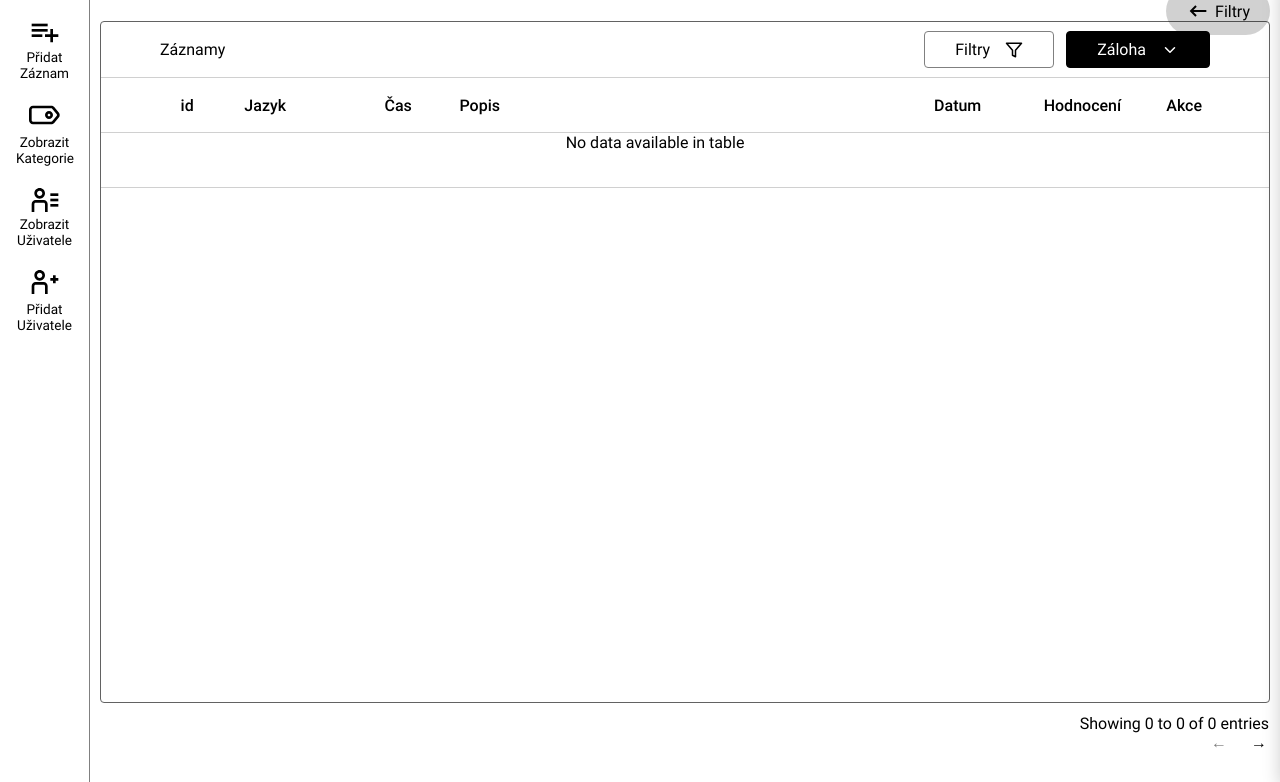
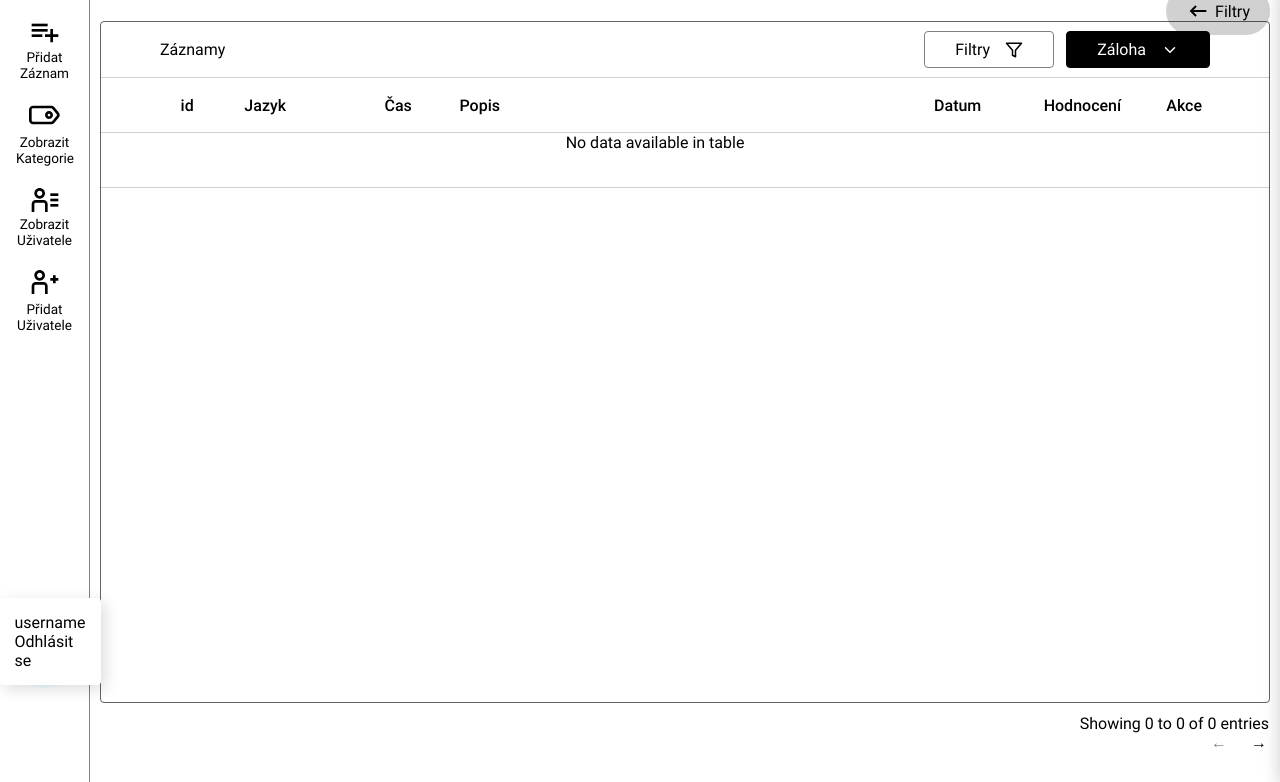
Before and after one commit to vojk/ghosts_tda, a Flask app: page / in a window 1280 px wide; the page is wider, and only the part inside the window is pictured. Shown: the part 18-800 px from the top of that part. Run offline with Flask 2, Linux system fonts and the light colour scheme; a user stored in the database is signed in; data comes from the database, SQL or seed files in the repository; parts of the project's set-up code (start-up, migrations or seed data) failed here and were passed over.

Commit message:
přidana ikonka pro uživatele

```diff
--- a/app/static/css/side_bar_menu.css
+++ b/app/static/css/side_bar_menu.css
@@ -49,3 +49,14 @@
 .menu_item{
     cursor: pointer;
 }
+
+.menuUser{
+    position: absolute;
+    width: fit-content;
+    height: fit-content;
+    background-color: white;
+    z-index: 5;
+    padding: 15px;
+    border-radius: 4px;
+    box-shadow: 4px 4px 16px #00000024;
+}
--- a/app/templates/action_tab.html
+++ b/app/templates/action_tab.html
@@ -4,17 +4,11 @@
             <a class="menu_item" onclick="add_record()" id="menu_item_add_record">
                 <div class="menu_item_wrap" style="">
                     <div class="menu_item_wrap_img">
-                        <svg
-                                width="32"
-                                height="32"
-                                viewBox="0 0 24 24"
-                                fill="none"
-                                xmlns="http://www.w3.org/2000/svg"
-                        >
-                            <path d="M2 5H14V7H2V5Z" fill="currentColor"/>
-                            <path d="M2 9H14V11H2V9Z" fill="currentColor"/>
-                            <path d="M10 13H2V15H10V13Z" fill="currentColor"/>
-                            <path d="M16 9H18V13H22V15H18V19H16V15H12V13H16V9Z" fill="currentColor"/>
+                        <svg width="32" height="32" viewBox="0 0 24 24" fill="none" xmlns="http://www.w3.org/2000/svg">
+                            <path d="M2 5H14V7H2V5Z" fill="currentColor" />
+                            <path d="M2 9H14V11H2V9Z" fill="currentColor" />
+                            <path d="M10 13H2V15H10V13Z" fill="currentColor" />
+                            <path d="M16 9H18V13H22V15H18V19H16V15H12V13H16V9Z" fill="currentColor" />
                         </svg>
                     </div>
 
@@ -27,25 +21,13 @@
             <a class="menu_item" onclick="showCategories()" id="menu_item_show_categories">
                 <div class="menu_item_wrap" style="margin-top: 3px">
                     <div class="menu_item_wrap_img">
-                        <svg
-                                width="32"
-                                height="32"
-                                viewBox="0 0 24 24"
-                                fill="none"
-                                xmlns="http://www.w3.org/2000/svg"
-                        >
-                            <path
-                                    fill-rule="evenodd"
-                                    clip-rule="evenodd"
+                        <svg width="32" height="32" viewBox="0 0 24 24" fill="none" xmlns="http://www.w3.org/2000/svg">
+                            <path fill-rule="evenodd" clip-rule="evenodd"
                                 d="M2 8V16C2 16.5523 2.44772 17 3 17H16.6202C16.9121 17 17.1895 16.8724 17.3795 16.6508L20.808 12.6508C21.129 12.2763 21.129 11.7237 20.808 11.3492L17.3795 7.34921C17.1895 7.12756 16.9121 7 16.6202 7H3C2.44772 7 2 7.44772 2 8ZM0 8V16C0 17.6569 1.34315 19 3 19H16.6202C17.496 19 18.328 18.6173 18.898 17.9524L22.3265 13.9524C23.2895 12.8289 23.2895 11.1711 22.3265 10.0476L18.898 6.04763C18.328 5.38269 17.496 5 16.6202 5H3C1.34315 5 0 6.34315 0 8Z"
-                                    fill="currentColor"
-                            />
-                            <path
-                                    fill-rule="evenodd"
-                                    clip-rule="evenodd"
+                                fill="currentColor" />
+                            <path fill-rule="evenodd" clip-rule="evenodd"
                                 d="M15 13C15.5523 13 16 12.5523 16 12C16 11.4477 15.5523 11 15 11C14.4477 11 14 11.4477 14 12C14 12.5523 14.4477 13 15 13ZM15 15C16.6569 15 18 13.6569 18 12C18 10.3431 16.6569 9 15 9C13.3431 9 12 10.3431 12 12C12 13.6569 13.3431 15 15 15Z"
-                                    fill="currentColor"
-                            />
+                                fill="currentColor" />
                         </svg>
                     </div>
 
@@ -58,26 +40,16 @@
             <a class="menu_item" onclick="showUsers()" id="menu_item_show_users">
                 <div class="menu_item_wrap" style="margin-top: 3px">
                     <div class="menu_item_wrap_img">
-                        <svg
-                                width="32"
-                                height="32"
-                                viewBox="0 0 24 24"
-                                fill="none"
-                                xmlns="http://www.w3.org/2000/svg"
-                        >
-                            <path
-                                    fill-rule="evenodd"
-                                    clip-rule="evenodd"
+                        <svg width="32" height="32" viewBox="0 0 24 24" fill="none" xmlns="http://www.w3.org/2000/svg">
+                            <path fill-rule="evenodd" clip-rule="evenodd"
                                 d="M8 11C10.2091 11 12 9.20914 12 7C12 4.79086 10.2091 3 8 3C5.79086 3 4 4.79086 4 7C4 9.20914 5.79086 11 8 11ZM8 9C9.10457 9 10 8.10457 10 7C10 5.89543 9.10457 5 8 5C6.89543 5 6 5.89543 6 7C6 8.10457 6.89543 9 8 9Z"
-                                    fill="currentColor"
-                            />
+                                fill="currentColor" />
                             <path
                                 d="M11 14C11.5523 14 12 14.4477 12 15V21H14V15C14 13.3431 12.6569 12 11 12H5C3.34315 12 2 13.3431 2 15V21H4V15C4 14.4477 4.44772 14 5 14H11Z"
-                                    fill="currentColor"
-                            />
-                            <path d="M22 11H16V13H22V11Z" fill="currentColor"/>
-                            <path d="M16 15H22V17H16V15Z" fill="currentColor"/>
-                            <path d="M22 7H16V9H22V7Z" fill="currentColor"/>
+                                fill="currentColor" />
+                            <path d="M22 11H16V13H22V11Z" fill="currentColor" />
+                            <path d="M16 15H22V17H16V15Z" fill="currentColor" />
+                            <path d="M22 7H16V9H22V7Z" fill="currentColor" />
                         </svg>
                     </div>
 
@@ -90,24 +62,14 @@
             <a class="menu_item" onclick="addUser_window_outOfBox()" id="menu_item_add_user">
                 <div class="menu_item_wrap" style="margin-top: 3px">
                     <div class="menu_item_wrap_img">
-                        <svg
-                                width="32"
-                                height="32"
-                                viewBox="0 0 24 24"
-                                fill="none"
-                                xmlns="http://www.w3.org/2000/svg"
-                        >
-                            <path
-                                    fill-rule="evenodd"
-                                    clip-rule="evenodd"
+                        <svg width="32" height="32" viewBox="0 0 24 24" fill="none" xmlns="http://www.w3.org/2000/svg">
+                            <path fill-rule="evenodd" clip-rule="evenodd"
                                 d="M8 11C10.2091 11 12 9.20914 12 7C12 4.79086 10.2091 3 8 3C5.79086 3 4 4.79086 4 7C4 9.20914 5.79086 11 8 11ZM8 9C9.10457 9 10 8.10457 10 7C10 5.89543 9.10457 5 8 5C6.89543 5 6 5.89543 6 7C6 8.10457 6.89543 9 8 9Z"
-                                    fill="currentColor"
-                            />
+                                fill="currentColor" />
                             <path
                                 d="M11 14C11.5523 14 12 14.4477 12 15V21H14V15C14 13.3431 12.6569 12 11 12H5C3.34315 12 2 13.3431 2 15V21H4V15C4 14.4477 4.44772 14 5 14H11Z"
-                                    fill="currentColor"
-                            />
-                            <path d="M18 7H20V9H22V11H20V13H18V11H16V9H18V7Z" fill="currentColor"/>
+                                fill="currentColor" />
+                            <path d="M18 7H20V9H22V11H20V13H18V11H16V9H18V7Z" fill="currentColor" />
                         </svg>
                     </div>
 
@@ -116,6 +78,44 @@
                     </span>
                 </div>
             </a>
+
+            <div style="position: relative; margin-top: 250px; display: flex; flex-flow: row;">
+                <div style="margin: auto;">
+                    <a style="cursor:pointer;" class="userIcon">
+                        <svg xmlns="http://www.w3.org/2000/svg" width="90" height="90" fill="none"
+                            viewBox="0 0 512 512">
+                            <g clip-path="url(#a)">
+                                <rect width="512" height="512" fill="#fff" rx="256" />
+                                <g filter="url(#b)" opacity=".34">
+                                    <path fill="#C2F4FF"
+                                        d="M262.5 262.5c-77.6 10-207.667-29.167-263-50v305h513v-305c-163.5 0-153 37.5-250 50Z" />
+                                </g>
+                                <circle cx="256" cy="128.608" r="69.608" fill="#5E6868" />
+                                <ellipse cx="256" cy="339.679" fill="#5E6868" rx="172" ry="112.721" />
+                            </g>
+                            <defs>
+                                <clipPath id="a">
+                                    <rect width="512" height="512" fill="#fff" rx="256" />
+                                </clipPath>
+                                <filter id="b" width="599" height="391" x="-43.5" y="169.5"
+                                    color-interpolation-filters="sRGB" filterUnits="userSpaceOnUse">
+                                    <feFlood flood-opacity="0" result="BackgroundImageFix" />
+                                    <feBlend in="SourceGraphic" in2="BackgroundImageFix" result="shape" />
+                                    <feGaussianBlur result="effect1_foregroundBlur_1_8" stdDeviation="21.5" />
+                                </filter>
+                            </defs>
+                        </svg>
+                    </a>
+                </div>
+                <div style="display:flex;" class="menuUser">
+                    <ul style="margin:0; padding:0;list-style: none;">
+                        <li><span>username</span></li>
+                        <li>Odhlásit se</li>
+                    </ul>
+                </div>
+            </div>
+        </div>
+    </div>
 </div>
 </div>
 </div>
```
Lines whose indentation alone changed are shown as unchanged.
